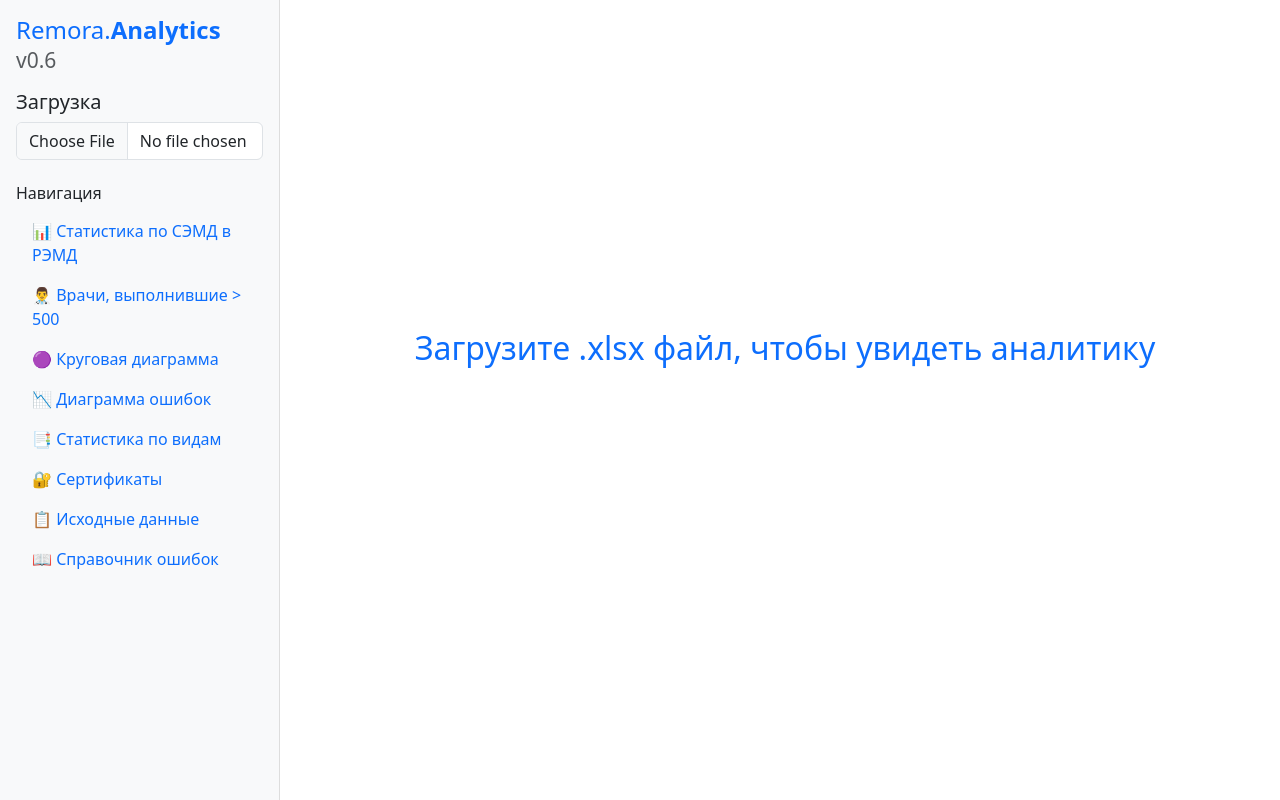
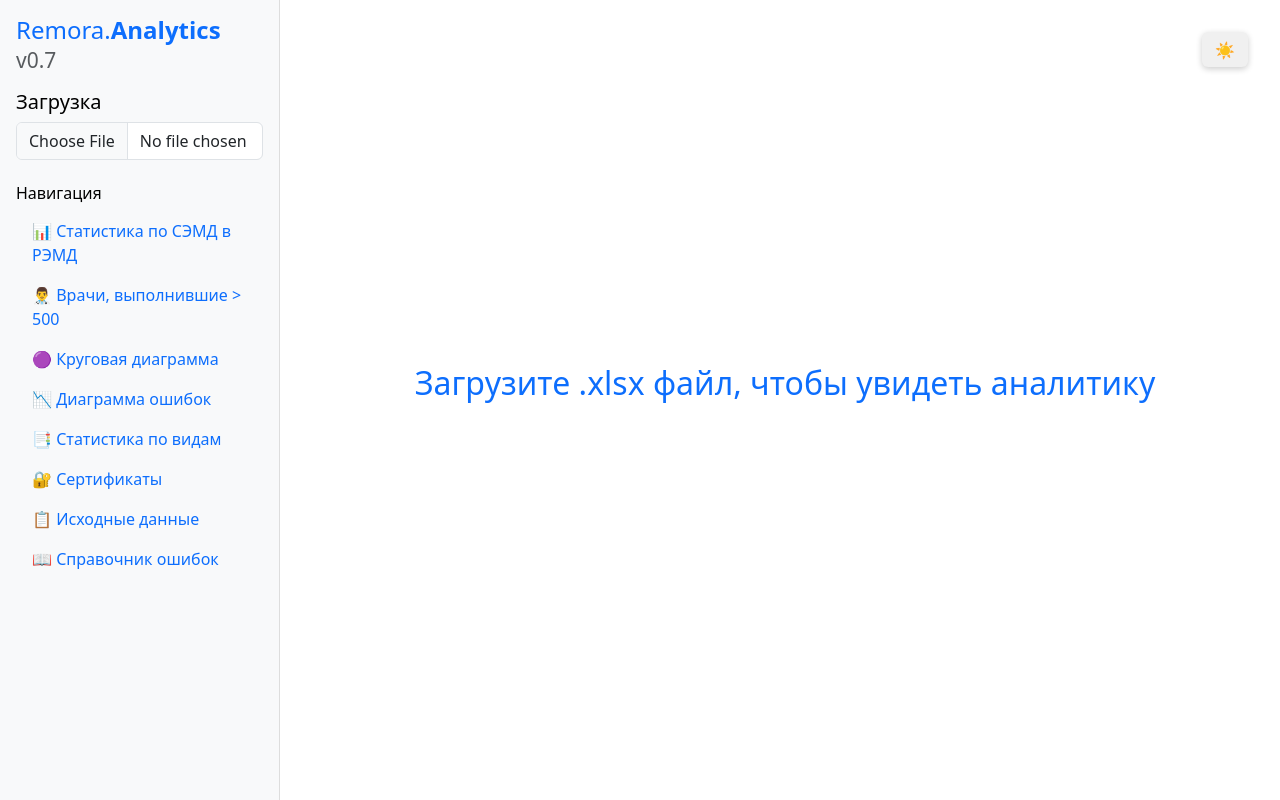
Before and after one commit to fumblerill/remora_analytics, a FastAPI app: page / in a window 1280 px wide. Run offline with FastAPI, Linux system fonts and the light colour scheme.

Commit message:
Версия v0.7 - Добавил кнопку смены темы - Добавил стили - Отработал тёмную тему - Смена тем графиков в разработке

```diff
--- /dev/null
+++ b/static/css/light.css
@@ -0,0 +1,42 @@
+body {
+    background-color: white;
+    color: black;
+  }
+
+  button {
+    background-color: #f0f0f0;
+    color: black;
+  }
+
+  .theme-toggle-btn {
+    padding: 0.35rem 0.8rem;
+    border-radius: 6px;
+    font-size: 1rem;
+    border: none;
+    background-color: #f0f0f0;
+    color: #000;
+    cursor: pointer;
+    box-shadow: 0 2px 6px rgba(0, 0, 0, 0.2);
+    transition: all 0.2s ease;
+  }
+
+  body.dark .theme-toggle-btn {
+    background-color: #333;
+    color: white;
+  }
+
+  .sidebar {
+  position: fixed;
+  top: 0;
+  left: 0;
+  width: 280px;
+  height: 100vh;
+  padding: 1rem;
+  background-color: #f8f9fa;
+  border-right: 1px solid #ddd;
+  overflow-y: auto;
+}
+
+.tabulator .tabulator-footer .tabulator-page.active {
+    color: #0D6EFD !important;
+}
--- a/static/css/style.css
+++ b/static/css/style.css
@@ -1,16 +1,3 @@
-/* Боковая панель */
-.sidebar {
-  position: fixed;
-  top: 0;
-  left: 0;
-  width: 280px;
-  height: 100vh;
-  padding: 1rem;
-  background-color: #f8f9fa;
-  border-right: 1px solid #ddd;
-  overflow-y: auto;
-}
-
 /* Контент справа от сайдбара */
 .content {
   margin-left: 290px;
--- /dev/null
+++ b/static/js/theme.js
@@ -0,0 +1,18 @@
+document.addEventListener("DOMContentLoaded", () => {
+    const themeLink = document.getElementById("themeStylesheet");
+    const toggleBtn = document.getElementById("themeToggleBtn");
+
+    const setTheme = (theme) => {
+      themeLink.href = `/static/css/${theme}.css`;
+      localStorage.setItem("theme", theme);
+      toggleBtn.innerText = theme === "light" ? "☀️" : "🌙";
+    };
+
+    const currentTheme = localStorage.getItem("theme") || "light";
+    setTheme(currentTheme);
+
+    toggleBtn.addEventListener("click", () => {
+      const newTheme = themeLink.href.includes("light.css") ? "dark" : "light";
+      setTheme(newTheme);
+    });
+  });
--- a/templates/base.html
+++ b/templates/base.html
@@ -8,6 +8,10 @@
   <!-- Стили -->
   <link rel="stylesheet" href="{{ url_for('static', path='css/style.css') }}">
   <link href="https://cdn.jsdelivr.net/npm/bootstrap@5.3.2/dist/css/bootstrap.min.css" rel="stylesheet">
+  <link id="themeStylesheet" rel="stylesheet" href="{{ url_for('static', path='css/light.css') }}">
+
+  <!-- Скрипты -->
+  <script src="{{ url_for('static', path='js/theme.js') }}" defer></script>
 </head>
 <body>
 
@@ -15,7 +19,7 @@
 <div class="sidebar">
   <div class="mb-3">
     <h4 class="text-primary">
-      Remora.<strong>Analytics</strong> <small class="text-muted">v0.6</small>
+      Remora.<strong>Analytics</strong> <small class="text-muted">v0.7</small>
     </h4>
   </div>
 
@@ -53,6 +57,9 @@
 
 <!-- Контент -->
 <div class="content">
+  <div class="d-flex justify-content-end" style="padding: 0rem 0rem 0 0;">
+    <button id="themeToggleBtn" class="theme-toggle-btn">🌙</button>
+  </div>
     {# Сообщение при отсутствии файла #}
     {% if not filename %}
     <div class="d-flex justify-content-center align-items-center" style="min-height: 80vh;">
--- a/templates/upload.html
+++ b/templates/upload.html
@@ -94,7 +94,7 @@
     <div class="section" id="reference">
       <h5>📖 Справочник ошибок</h5>
       <details>
-        <summary class="btn btn-outline-secondary">🔍 Показать справочник</summary>
+        <summary class="btn btn-outline-primary">🔍 Показать справочник</summary>
         <div id="errorsDictTable"></div>
         <template id="errorsDictTable-json" type="application/json">
           {{ reference_data | tojson | safe }}
@@ -116,8 +116,10 @@
   <link href="https://cdn.jsdelivr.net/npm/select2@4.1.0-rc.0/dist/css/select2.min.css" rel="stylesheet" />
   <script src="https://cdn.jsdelivr.net/npm/select2@4.1.0-rc.0/dist/js/select2.min.js"></script>
 
-  <!-- Tabulator -->
-  <link href="https://unpkg.com/tabulator-tables@6.2.1/dist/css/tabulator.min.css" rel="stylesheet">
+  <!-- Светлая тема Tabulator -->
+  <link id="tabulatorLight" rel="stylesheet" href="https://unpkg.com/tabulator-tables@5.5.0/dist/css/tabulator.min.css">
+
+  <!-- Tabulator JS -->
   <script src="https://unpkg.com/tabulator-tables@6.2.1/dist/js/tabulator.min.js"></script>
 
   <!-- Основной скрипт -->
```
Also changed, not shown: static/css/dark.css (added, +126 -0 lines), static/js/upload.js (+14 -2 lines).
